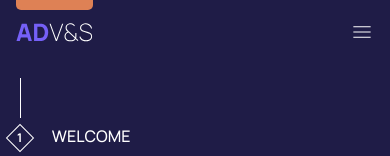
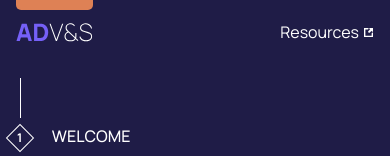
Before and after one commit to iamendy/pokemon, a Next.js app: page / in a window 390 px wide. Shown: the top 156 px of the page. Built offline with nearby package versions, Linux system fonts and the light colour scheme.

Commit message:
Fix: display bugs

```diff
--- a/src/components/Navbar.tsx
+++ b/src/components/Navbar.tsx
@@ -9,9 +9,7 @@ const Navbar = () => {
           <Logo />
         </Link>
 
-        <Menu />
-
-        <div className="hidden md:flex gap-x-5 md:text-base md:font-medium lg:gap-x-12 lg:text-[16px]">
+        <div className="md:flex gap-x-5 md:text-base md:font-medium lg:gap-x-12 lg:text-[16px]">
           <a
             href="https://www.kaggle.com/datasets/rohanpatil63/pokemon-dataset"
             className="flex items-center gap-x-1 hover:text-orange transition-colors"
```
